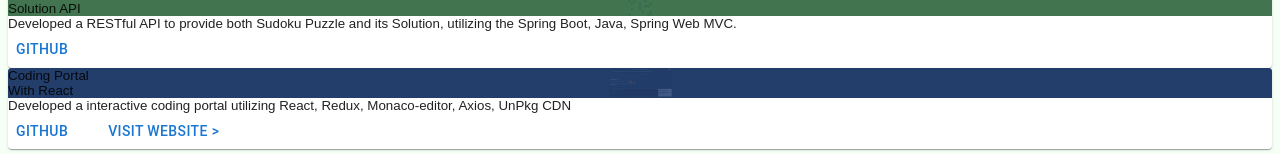
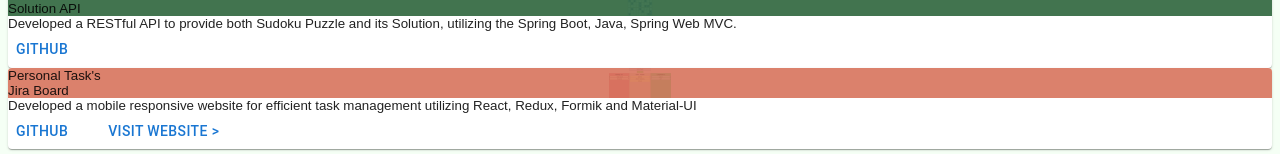
Before and after one commit to IlIIIlIIIlIlIlI/personal_website, a React (Create React App) app: page / in a window 1280 px wide. Shown: the part 1201-1355 px from the top of the page. Built offline with nearby package versions, Linux system fonts and the light colour scheme.

Commit message:
new changes

```diff
--- a/src/Projects/Projects.tsx
+++ b/src/Projects/Projects.tsx
@@ -157,20 +157,20 @@ function Projects() {
 
         <div className={`${scssObj.baseClass}__box`}>
           <InteractiveCards
-            backGroundColor='#2F3D49'
-            backGroundImageLink='/images/coding-portal.png'
-            backGroundColour='RGBA(33, 63, 113, 0.85)'
+            backGroundColor='RGBA(250, 235, 215)'
+            backGroundImageLink='/images/task-sheet.png'
+            backGroundColour='RGBA(212, 103, 82, 0.80)'
             nonHoverContent={
               <div className={`${scssObj.baseClass}__non-hover`}>
-                <div>Coding Portal</div>
-                <div>With React</div>
+                <div>Personal Task's</div>
+                <div>Jira Board</div>
               </div>
             }
             hoverContent={
               <div className={`${scssObj.baseClass}__on-hover`}>
                 <div className={`${scssObj.baseClass}__extra`}>
-                  Developed a interactive coding portal utilizing React, Redux,
-                  Monaco-editor, Axios, UnPkg CDN
+                  Developed a mobile responsive website for efficient task
+                  management utilizing React, Redux, Formik and Material-UI
                 </div>
                 <div>
                   <Button
@@ -178,7 +178,7 @@ function Projects() {
                     endIcon={<GitHubIcon style={{ color: 'white' }} />}
                     onClick={() => {
                       window.open(
-                        'https://github.com/IlIIIlIIIlIlIlI/interactive-coding-website',
+                        'https://github.com/IlIIIlIIIlIlIlI/Interactive-To-Do-List',
                         '_blank'
                       );
                     }}
@@ -190,7 +190,7 @@ function Projects() {
                     className={`${scssObj.baseClass}__button-website`}
                     onClick={() => {
                       window.open(
-                        'https://suraj-jaiswal-coding-portal.netlify.app/',
+                        'https://suraj-jaiswal-to-do.netlify.app/',
                         '_blank'
                       );
                     }}
```
Also changed, not shown: public/images/task-sheet.png (added).
